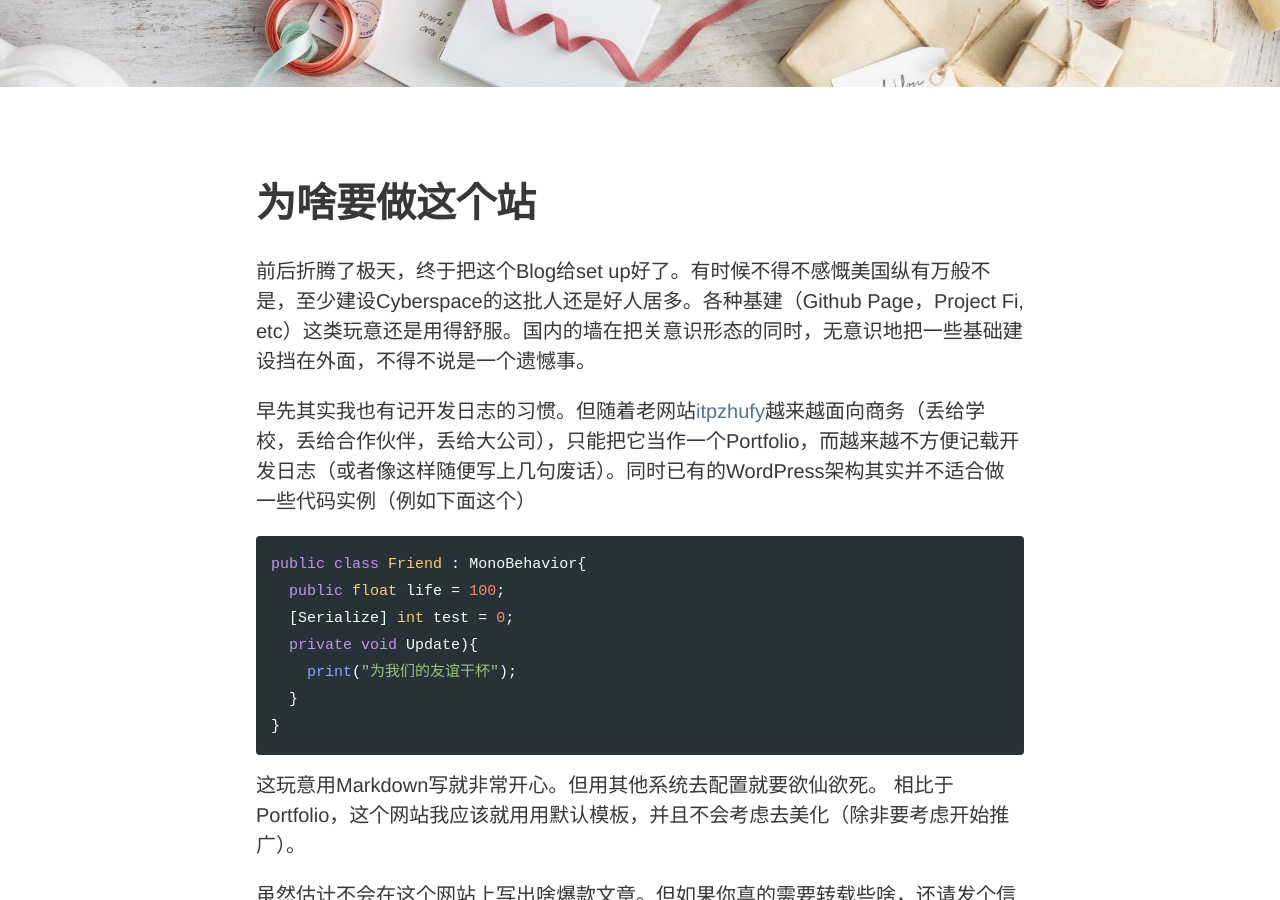
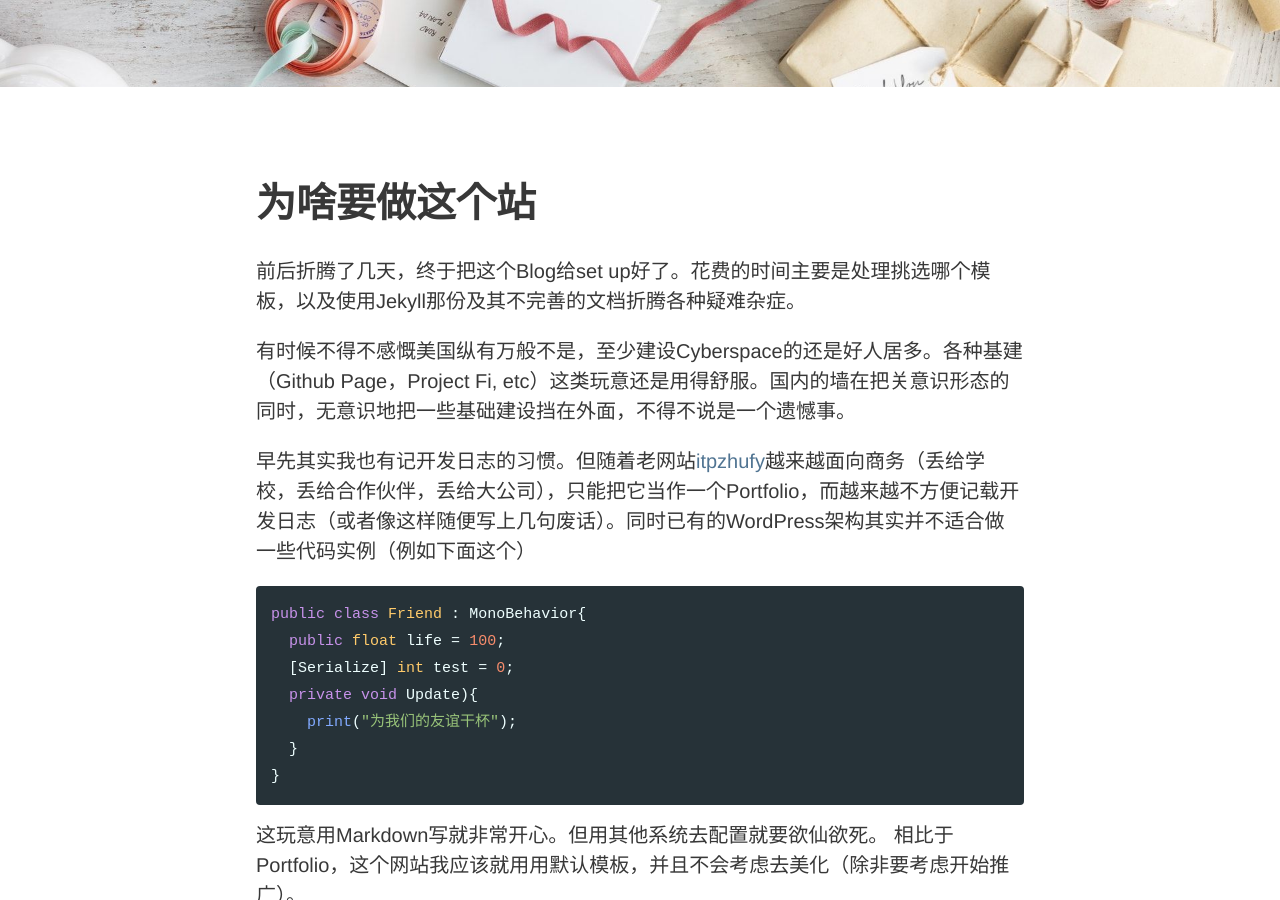
Before and after one commit to zhufyaxel/zhufyaxel.github.io, a Jekyll site: the page built from _posts/2018-04-17-First-day-Blog.markdown, in a window 1280 px wide and 900 px high, scrolled down 334 px. Built offline with Jekyll 4.4.1, drawn with Linux system fonts in a browser that asks for light colours.

Commit message:
Typo Correct

```diff
--- a/_posts/2018-04-17-First-day-Blog.markdown
+++ b/_posts/2018-04-17-First-day-Blog.markdown
@@ -7,7 +7,9 @@ feature-img: "assets/img/pexels/desk-messy.jpeg"
 thumbnail: "assets/img/thumbnails/desk-messy.jpeg"
 ---
 ## 为啥要做这个站
-前后折腾了极天，终于把这个Blog给set up好了。有时候不得不感慨美国纵有万般不是，至少建设Cyberspace的这批人还是好人居多。各种基建（Github Page，Project Fi, etc）这类玩意还是用得舒服。国内的墙在把关意识形态的同时，无意识地把一些基础建设挡在外面，不得不说是一个遗憾事。
+前后折腾了几天，终于把这个Blog给set up好了。花费的时间主要是处理挑选哪个模板，以及使用Jekyll那份及其不完善的文档折腾各种疑难杂症。
+
+有时候不得不感慨美国纵有万般不是，至少建设Cyberspace的还是好人居多。各种基建（Github Page，Project Fi, etc）这类玩意还是用得舒服。国内的墙在把关意识形态的同时，无意识地把一些基础建设挡在外面，不得不说是一个遗憾事。
 
 早先其实我也有记开发日志的习惯。但随着老网站[itpzhufy](http://itpzhufy.com)越来越面向商务（丢给学校，丢给合作伙伴，丢给大公司），只能把它当作一个Portfolio，而越来越不方便记载开发日志（或者像这样随便写上几句废话）。同时已有的WordPress架构其实并不适合做一些代码实例（例如下面这个）
 
```
Also changed, not shown: pages/about.md (+1 -1 lines).
